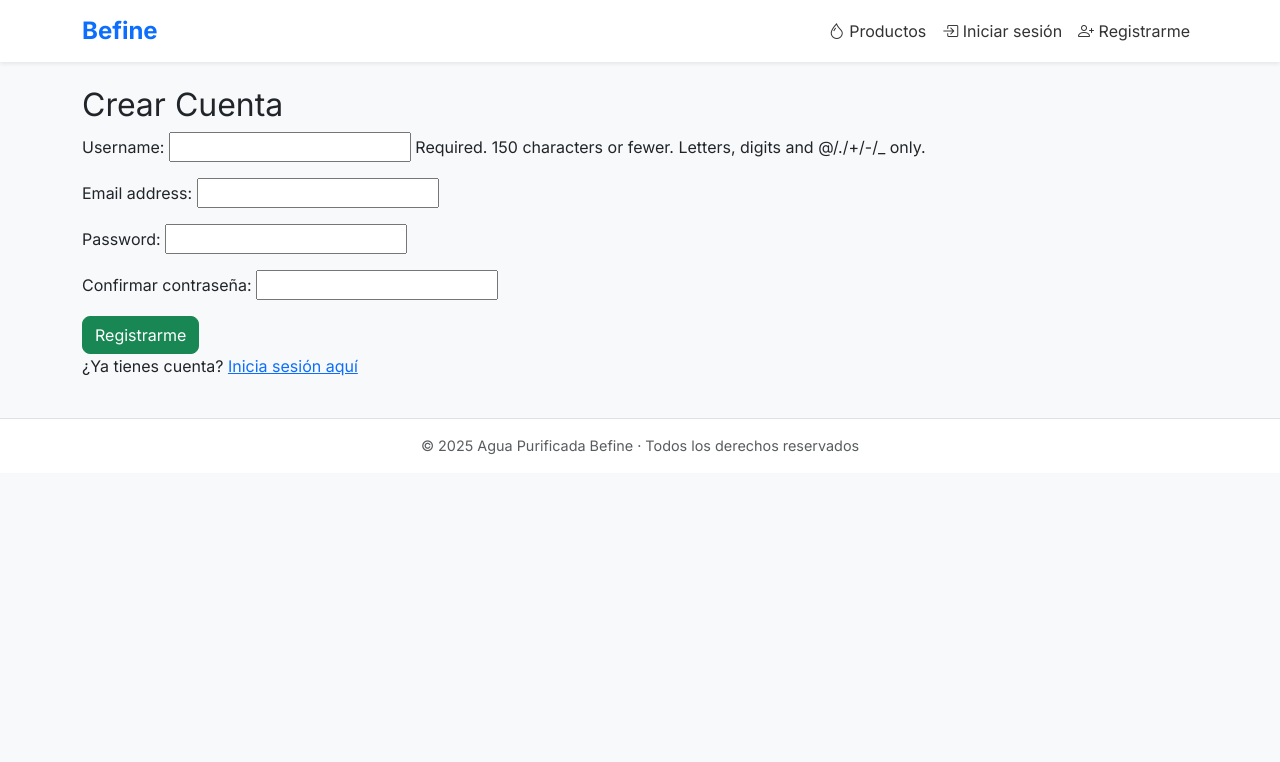
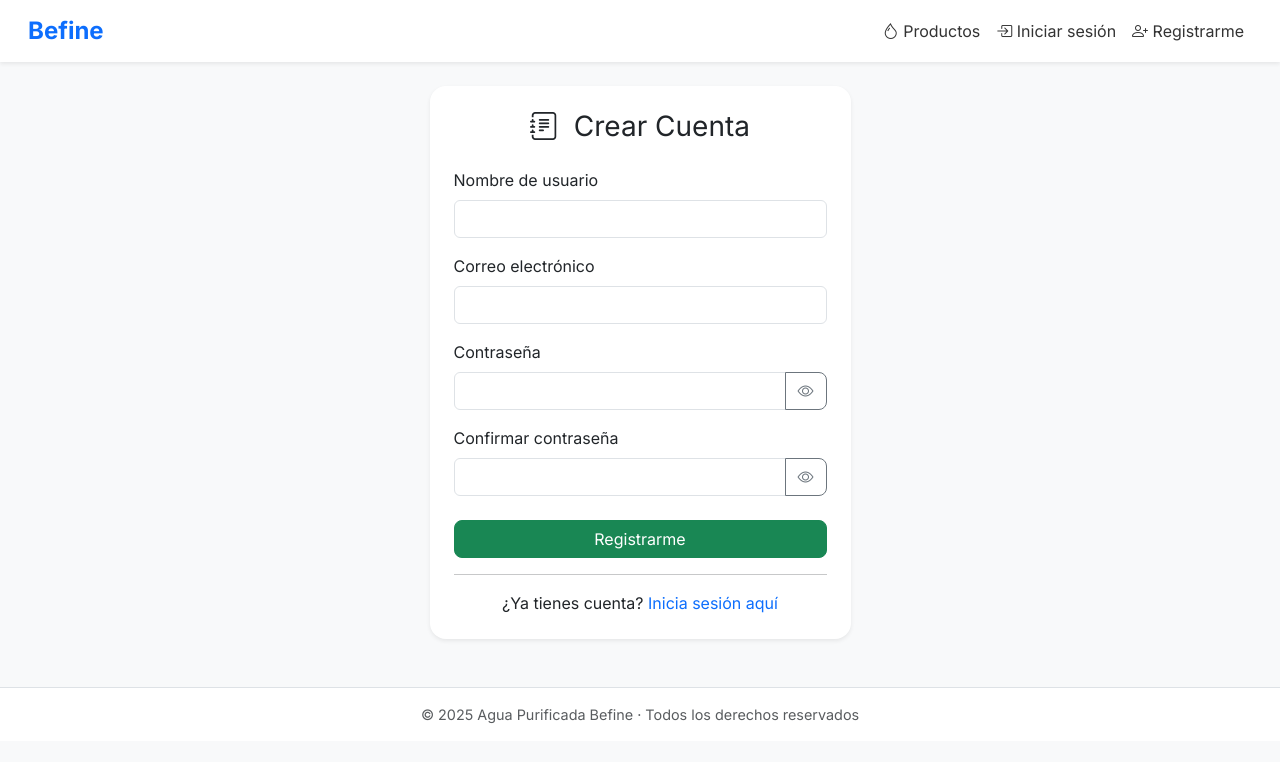
Before and after one commit to Ivan-developer-cmngsoon/befine-web, a Django app: page /clientes/registro/ in a window 1280 px wide. Shown: the top 762 px of the page. Run offline with Django 5.2, Linux system fonts and the light colour scheme; parts of the project's set-up code (start-up, migrations or seed data) failed here and were passed over.

Commit message:
registre, login, optimizado

```diff
--- a/clientes/templates/clientes/perfil.html
+++ b/clientes/templates/clientes/perfil.html
@@ -34,9 +34,6 @@
                         <a href="{% url 'historial_pedidos' %}" class="btn btn-outline-primary px-4 py-2 rounded-3 shadow-sm">
                             📦 Ver historial de pedidos
                         </a>
-                        <a href="{% url 'logout' %}" class="btn btn-danger px-4 py-2 rounded-3 shadow-sm">
-                            🔒 Cerrar sesión
-                        </a>
                     </div>
                 </div>
             </div>
--- a/clientes/templates/clientes/registro.html
+++ b/clientes/templates/clientes/registro.html
@@ -1,13 +1,92 @@
 {% extends "base.html" %}
+{% load static form_extras %}
 
 {% block content %}
-<h2>Crear Cuenta</h2>
+<div class="row justify-content-center">
+    <div class="col-md-6 col-lg-5">
+        <div class="card shadow-sm border-0 animate__animated animate__fadeIn">
+            <div class="card-body p-4">
+                <h3 class="text-center mb-4">
+                    <i class="bi bi-journal-text me-2"></i> Crear Cuenta
+                </h3>
 
-<form method="post">
-    {% csrf_token %}
-    {{ form.as_p }}
-    <button type="submit" class="btn btn-success">Registrarme</button>
-</form>
+                <form method="post" novalidate>
+                    {% csrf_token %}
 
-<p>¿Ya tienes cuenta? <a href="{% url 'login' %}">Inicia sesión aquí</a></p>
+                    <!-- Usuario -->
+                    <div class="mb-3">
+                        <label for="{{ form.username.id_for_label }}" class="form-label">Nombre de usuario</label>
+                        {{ form.username|add_class:"form-control" }}
+                        {% if form.username.errors %}
+                            <div class="text-danger small">{{ form.username.errors|striptags }}</div>
+                        {% endif %}
+                    </div>
+
+                    <!-- Correo -->
+                    <div class="mb-3">
+                        <label for="{{ form.email.id_for_label }}" class="form-label">Correo electrónico</label>
+                        {{ form.email|add_class:"form-control" }}
+                        {% if form.email.errors %}
+                            <div class="text-danger small">{{ form.email.errors|striptags }}</div>
+                        {% endif %}
+                    </div>
+
+                    <!-- Contraseña -->
+                    <div class="mb-3">
+                        <label for="password" class="form-label">Contraseña</label>
+                        <div class="input-group">
+                            {{ form.password|add_class:"form-control" }}
+                            <button type="button" class="btn btn-outline-secondary toggle-password">
+                                <i class="bi bi-eye"></i>
+                            </button>
+                        </div>
+                        {% if form.password.errors %}
+                            <div class="text-danger small">{{ form.password.errors|striptags }}</div>
+                        {% endif %}
+                    </div>
+
+                    <!-- Confirmar contraseña -->
+                    <div class="mb-3">
+                        <label for="password2" class="form-label">Confirmar contraseña</label>
+                        <div class="input-group">
+                            {{ form.password2|add_class:"form-control" }}
+                            <button type="button" class="btn btn-outline-secondary toggle-password">
+                                <i class="bi bi-eye"></i>
+                            </button>
+                        </div>
+                        {% if form.password2.errors %}
+                            <div class="text-danger small">{{ form.password2.errors|striptags }}</div>
+                        {% endif %}
+                    </div>
+
+                    <!-- Botón -->
+                    <div class="d-grid mt-4">
+                        <button type="submit" class="btn btn-success">Registrarme</button>
+                    </div>
+                </form>
+
+                <hr>
+                <p class="text-center mt-3 mb-0">
+                    ¿Ya tienes cuenta? <a href="{% url 'login' %}" class="text-decoration-none">Inicia sesión aquí</a>
+                </p>
+            </div>
+        </div>
+    </div>
+</div>
 {% endblock %}
+
+{% block extra_js %}
+<script>
+    // Mostrar/Ocultar contraseña
+    document.querySelectorAll('.toggle-password').forEach(button => {
+        button.addEventListener('click', () => {
+            const input = button.parentElement.querySelector('input');
+            const icon = button.querySelector('i');
+            const isPassword = input.getAttribute('type') === 'password';
+            input.setAttribute('type', isPassword ? 'text' : 'password');
+            icon.classList.toggle('bi-eye');
+            icon.classList.toggle('bi-eye-slash');
+        });
+    });
+</script>
+{% endblock %}
--- a/clientes/templatetags/form_extras.py
+++ b/clientes/templatetags/form_extras.py
@@ -3,5 +3,5 @@ from django import template
 register = template.Library()
 
 @register.filter(name='add_class')
-def add_class(field, css):
-    return field.as_widget(attrs={"class": css})
+def add_class(field, css_class):
+    return field.as_widget(attrs={"class": css_class})
--- a/templates/base.html
+++ b/templates/base.html
@@ -2,8 +2,12 @@
 <html lang="es">
 <head>
     <meta charset="UTF-8">
-    <title>Befine Agua Purificada</title>
+    <title>{% block title %}Befine Agua Purificada{% endblock %}</title>
     <meta name="viewport" content="width=device-width, initial-scale=1">
+    <meta name="description" content="Befine: Agua purificada de calidad, entregas rápidas en Santiago.">
+    <meta name="theme-color" content="#ffffff">
+    <meta name="mobile-web-app-capable" content="yes">
+    <meta name="apple-mobile-web-app-capable" content="yes">
 
     {% load static %}
 
@@ -13,11 +17,15 @@
     <!-- Bootstrap Icons -->
     <link href="https://cdn.jsdelivr.net/npm/bootstrap-icons@1.11.3/font/bootstrap-icons.css" rel="stylesheet">
 
+    <!-- Animate.css -->
+    <link rel="stylesheet" href="https://cdnjs.cloudflare.com/ajax/libs/animate.css/4.1.1/animate.min.css" />
+
     <!-- Google Fonts -->
     <link href="https://fonts.googleapis.com/css2?family=Inter:wght@400;600;700&display=swap" rel="stylesheet">
 
     <!-- CSS Personalizado -->
     <link rel="stylesheet" href="{% static 'css/toast.css' %}">
+
     <style>
         body {
             font-family: 'Inter', sans-serif;
@@ -63,8 +71,8 @@
 <body>
 
     <!-- Navbar -->
-    <nav class="navbar navbar-expand-lg navbar-light bg-white shadow-sm sticky-top">
-        <div class="container">
+    <nav class="navbar navbar-expand-lg navbar-light bg-white shadow-sm sticky-top px-3">
+        <div class="container-fluid">
             <a class="navbar-brand" href="/">Befine</a>
             <button class="navbar-toggler" type="button" data-bs-toggle="collapse" data-bs-target="#navbarNav">
                 <span class="navbar-toggler-icon"></span>
@@ -76,14 +84,13 @@
                         <li class="nav-item"><a class="nav-link" href="/clientes/perfil/"><i class="bi bi-person"></i> Mi Perfil</a></li>
                         <li class="nav-item"><a class="nav-link" href="{% url 'historial_pedidos' %}"><i class="bi bi-box-seam"></i> Mis Pedidos</a></li>
                         <li class="nav-item ms-2">
-                            <form action="{% url 'logout' %}" method="post">
+                            <form action="{% url 'logout' %}" method="post" class="d-inline">
                                 {% csrf_token %}
                                 <button type="submit" class="btn btn-outline-danger btn-sm">
                                     <i class="bi bi-box-arrow-right"></i> Cerrar sesión
                                 </button>
                             </form>
                         </li>
-
                     {% else %}
                         <li class="nav-item"><a class="nav-link" href="/clientes/login/"><i class="bi bi-box-arrow-in-right"></i> Iniciar sesión</a></li>
                         <li class="nav-item"><a class="nav-link" href="/clientes/registro/"><i class="bi bi-person-plus"></i> Registrarme</a></li>
@@ -93,11 +100,11 @@
         </div>
     </nav>
 
-    <!-- Mensajes toast -->
+    <!-- Toasts -->
     {% if messages %}
         <div class="position-fixed bottom-0 end-0 p-3" style="z-index: 9999;">
             {% for message in messages %}
-            <div class="toast align-items-center {{ message.tags|default:"text-bg-info" }} border-0 show" role="alert" aria-live="assertive" aria-atomic="true">
+            <div class="toast align-items-center {{ message.tags|default:'text-bg-info' }} border-0 show" role="alert" aria-live="assertive" aria-atomic="true">
                 <div class="d-flex">
                     <div class="toast-body">
                         {{ message }}
@@ -110,29 +117,27 @@
     {% endif %}
 
     <!-- Contenido principal -->
-    <main class="container py-4">
+    <main class="container px-3 px-md-5 py-4">
         {% block content %}{% endblock %}
     </main>
 
     <!-- Footer -->
-    <footer class="text-center text-muted">
+    <footer class="text-center text-muted mt-4">
         <p class="mb-0">© 2025 Agua Purificada Befine · Todos los derechos reservados</p>
     </footer>
 
     <!-- Bootstrap JS -->
     <script src="https://cdn.jsdelivr.net/npm/bootstrap@5.3.0/dist/js/bootstrap.bundle.min.js"></script>
+
+    <!-- Activar toasts automáticamente -->
     <script>
         document.addEventListener("DOMContentLoaded", function () {
-            const toastElements = document.querySelectorAll('.toast');
-            toastElements.forEach((toastEl) => {
-                const toast = new bootstrap.Toast(toastEl, {
-                    delay: 5000,
-                    autohide: true
-                });
-                toast.show();
+            document.querySelectorAll('.toast').forEach(function (toastEl) {
+                new bootstrap.Toast(toastEl, { delay: 5000, autohide: true }).show();
             });
         });
     </script>
+
     {% block extra_js %}{% endblock %}
 </body>
 </html>
```
Also changed, not shown: static/css/js/login.js (added, +16 -0 lines), db.sqlite3.
